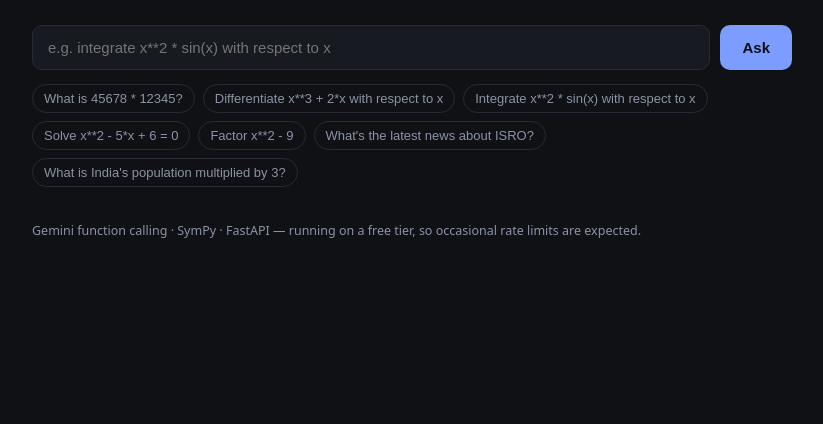
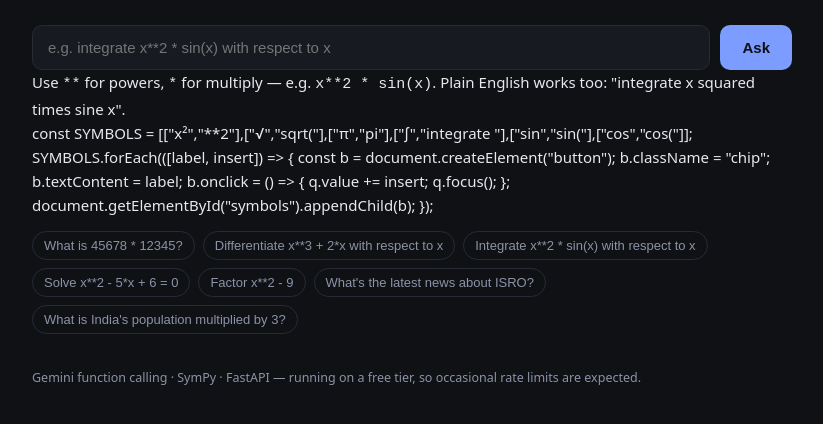
Before and after one commit to utkarsh2110/math-tool-using-ai-agent, a plain HTML site: page frontend/index.html in a window 1280 px wide. Shown: the part 132-556 px from the top of the page, without its empty margins (228-1051 px from the left). Drawn offline with nearby package versions, Linux system fonts and the light colour scheme.

Commit message:
Update index.html

```diff
--- a/frontend/index.html
+++ b/frontend/index.html
@@ -84,6 +84,16 @@
     <input id="q" placeholder="e.g. integrate x**2 * sin(x) with respect to x" autocomplete="off">
     <button id="go">Ask</button>
   </div>
+
+  <div class="hint">Use <code>**</code> for powers, <code>*</code> for multiply — e.g. <code>x**2 * sin(x)</code>. Plain English works too: "integrate x squared times sine x".</div>
+  <div class="symbols" id="symbols">
+    const SYMBOLS = [["x²","**2"],["√","sqrt("],["π","pi"],["∫","integrate "],["sin","sin("],["cos","cos("]];
+SYMBOLS.forEach(([label, insert]) => {
+  const b = document.createElement("button");
+  b.className = "chip"; b.textContent = label;
+  b.onclick = () => { q.value += insert; q.focus(); };
+  document.getElementById("symbols").appendChild(b);
+});</div>
 
   <div class="examples" id="chips"></div>
 
```
